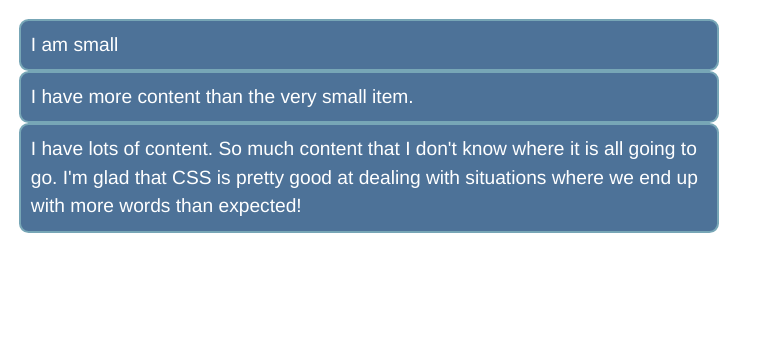
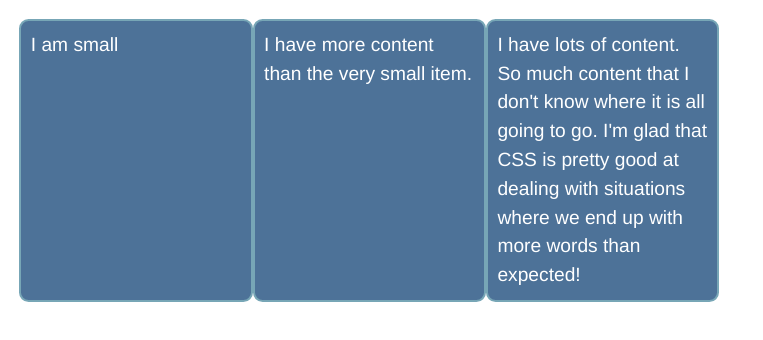
Before and after one commit to maykaltenev/mdn-learn-web-dev, a plain HTML site: page css/flexbox/layout-two/flex-two.html in a window 1280 px wide. Shown: the whole page, without its empty margins (0-763 px from the left). Drawn offline with Linux system fonts and the light colour scheme.

Commit message:
solution flex-two

```diff
--- a/css/flexbox/layout-two/style.css
+++ b/css/flexbox/layout-two/style.css
@@ -11,6 +11,8 @@ ul {
   list-style: none;
   padding: 0;
   margin: 0;
+  /* my solution */
+  display: flex;
 }
 
 li {
@@ -19,4 +21,6 @@ li {
   border-radius: 0.5em;
   color: #fff;
   padding: 0.5em;
+  /* my solution */
+  flex: 1;
 }
```
